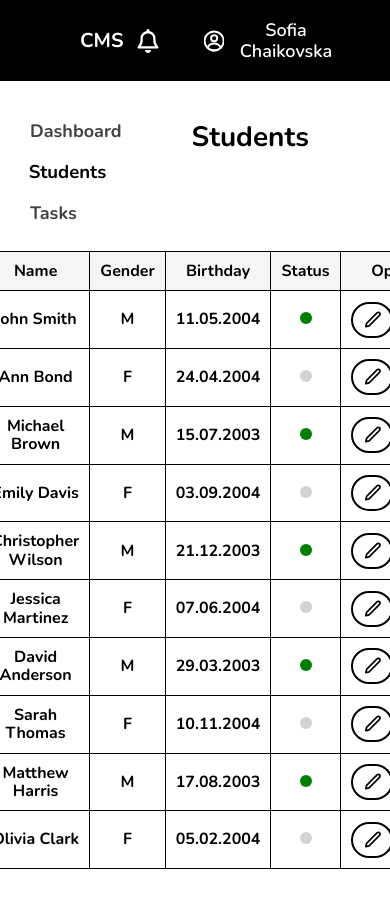
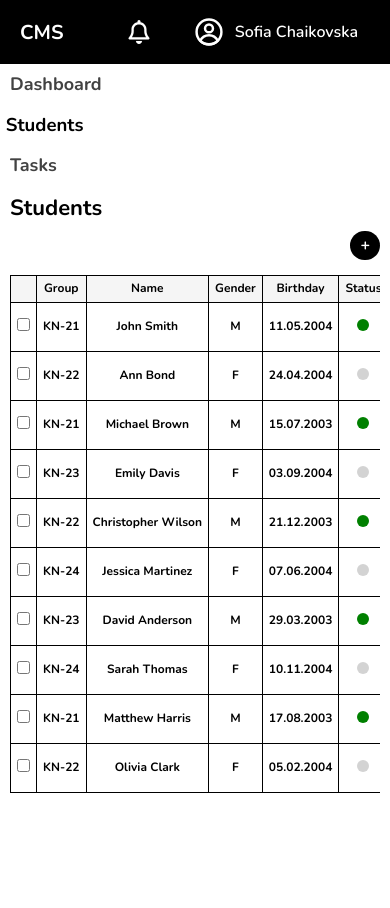
Before and after one commit to sofiachaikovska/cms, a React (Vite) app: page / in a window 390 px wide. After the commit the page ends 844 px from the top, so only its background shows below. Built offline with nearby package versions, Linux system fonts and the light colour scheme.

Commit message:
Animation and adaptive

```diff
--- a/src/App.css
+++ b/src/App.css
@@ -1,3 +1,9 @@
 .innerAppContainer {
   display: flex;
 }
+
+@media (max-width: 480px) {
+  .innerAppContainer {
+    flex-direction: column;
+  }
+}
--- a/src/components/Header/Header.module.css
+++ b/src/components/Header/Header.module.css
@@ -43,10 +43,39 @@
   background-color: var(--light-gray);
 }
 
+@keyframes ring {
+  0% {
+    transform: rotate(0);
+  }
+  15% {
+    transform: rotate(-15deg);
+  }
+  30% {
+    transform: rotate(15deg);
+  }
+  45% {
+    transform: rotate(-10deg);
+  }
+  60% {
+    transform: rotate(10deg);
+  }
+  75% {
+    transform: rotate(-5deg);
+  }
+  100% {
+    transform: rotate(0);
+  }
+}
+
 .bellIcon {
   width: 24px;
   height: 24px;
   fill: var(--white);
+  transition: transform 0.2s ease-in-out;
+}
+
+.headerBtn:hover .bellIcon {
+  animation: ring 0.5s ease-in-out;
 }
 
 .userContainer {
@@ -65,3 +94,13 @@
   font-size: 18px;
   color: var(--white);
 }
+
+@media (max-width: 480px) {
+  .headerContainer {
+    padding: 10px 20px;
+  }
+
+  .userName {
+    font-size: 16px;
+  }
+}
--- a/src/components/NavSidebar/NavSidebar.module.css
+++ b/src/components/NavSidebar/NavSidebar.module.css
@@ -1,6 +1,12 @@
 .navSidebar {
   width: 300px;
   padding: 40px 30px;
+}
+
+@media (max-width: 480px) {
+  .navSidebar {
+    padding: 10px;
+  }
 }
 
 .navContainer {
--- a/src/components/StudentsTable/StudentsTable.module.css
+++ b/src/components/StudentsTable/StudentsTable.module.css
@@ -106,3 +106,32 @@ input[type='checkbox'] {
 .optionsBtn:hover .penIcon {
   stroke: var(--white);
 }
+
+@media (max-width: 480px) {
+  .studentsTableSection {
+    padding-right: 0;
+    padding-top: 10px;
+    gap: 15px;
+    width: 100%;
+    overflow-x: auto;
+  }
+
+  .studentsTable {
+    font-size: 12px;
+    width: 100%;
+    max-width: 100%;
+    overflow-x: auto;
+    display: block;
+    white-space: nowrap;
+  }
+
+  th,
+  td {
+    padding: 6px;
+  }
+
+  .addBtn {
+    font-size: 16px;
+    padding: 5px 10px;
+  }
+}
--- a/src/pages/StudentsPage/StudentsPage.module.css
+++ b/src/pages/StudentsPage/StudentsPage.module.css
@@ -8,3 +8,13 @@
   font-size: 28px;
   color: var(--black);
 }
+
+@media (max-width: 480px) {
+  .studentsPageContainer {
+    padding: 10px;
+  }
+
+  .title {
+    font-size: 22px;
+  }
+}
```
